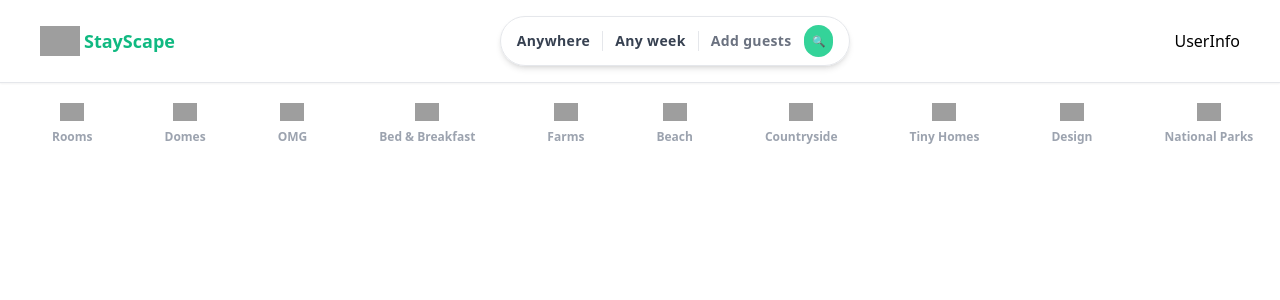
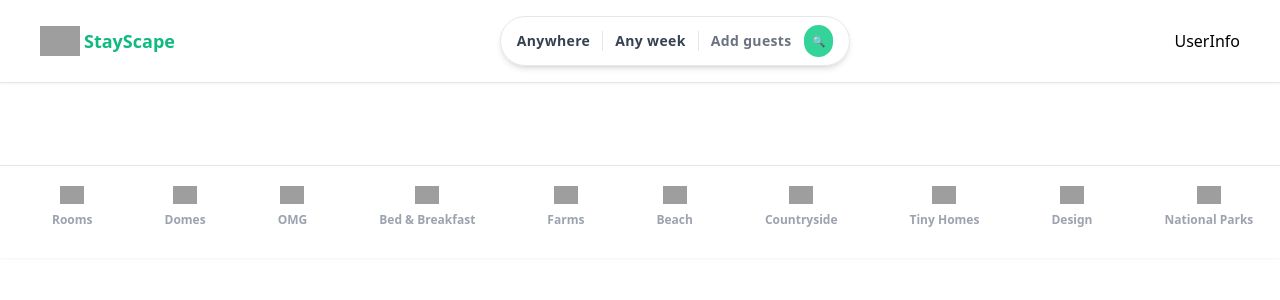
Before and after one commit to SandhyaR1007/stayscape, a React (Vite) app: page / in a window 1280 px wide. Shown: the top 300 px of the page. Built offline with nearby package versions, Linux system fonts and the light colour scheme; grey boxes are pictures that could not be loaded.

Commit message:
update: made categories fixed

```diff
--- a/src/components/header/Categories.tsx
+++ b/src/components/header/Categories.tsx
@@ -3,7 +3,7 @@ import { propertyTypes } from "../../data.js";
 
 const Categories = () => {
   return (
-    <div className="p-5 flex gap-2 items-center w-screen   fixed ">
+    <div className="mt-[5.1rem] border-t shadow-sm p-5 flex gap-2 items-center w-screen  bg-white fixed ">
       {propertyTypes.map((data) => (
         <section
           key={data?.id}
```
